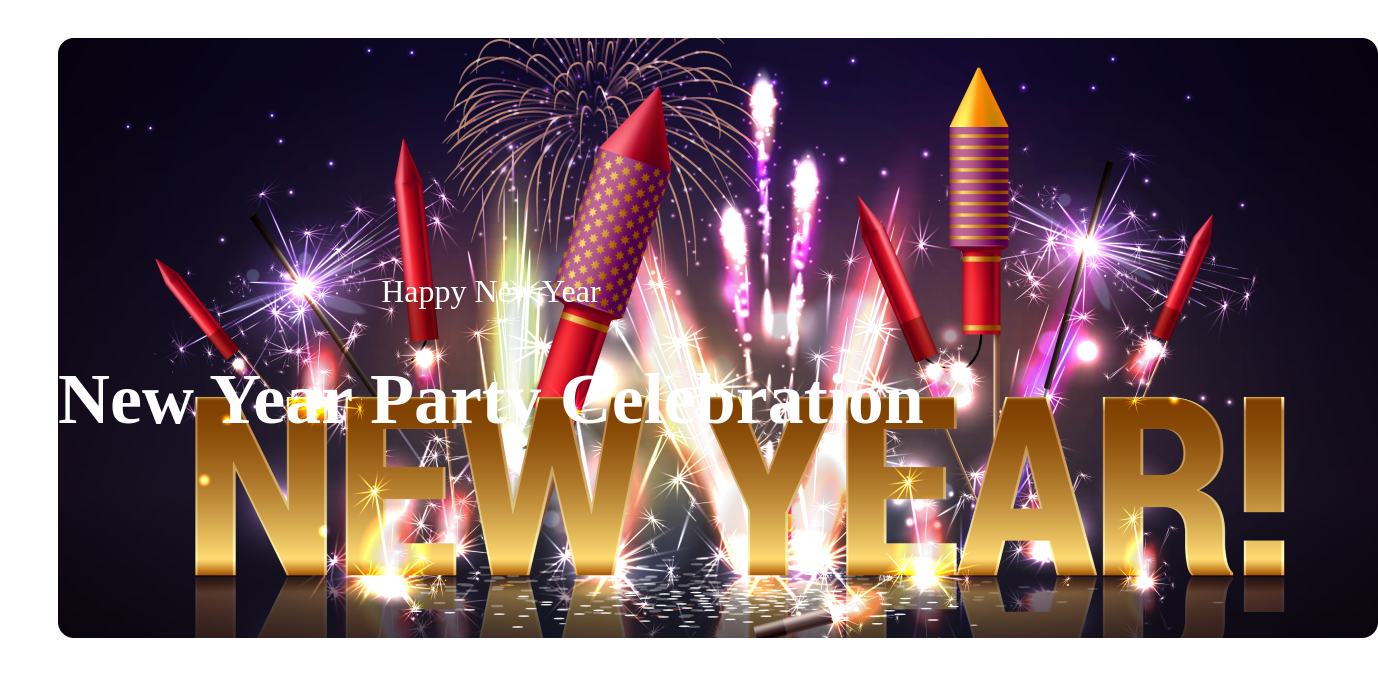
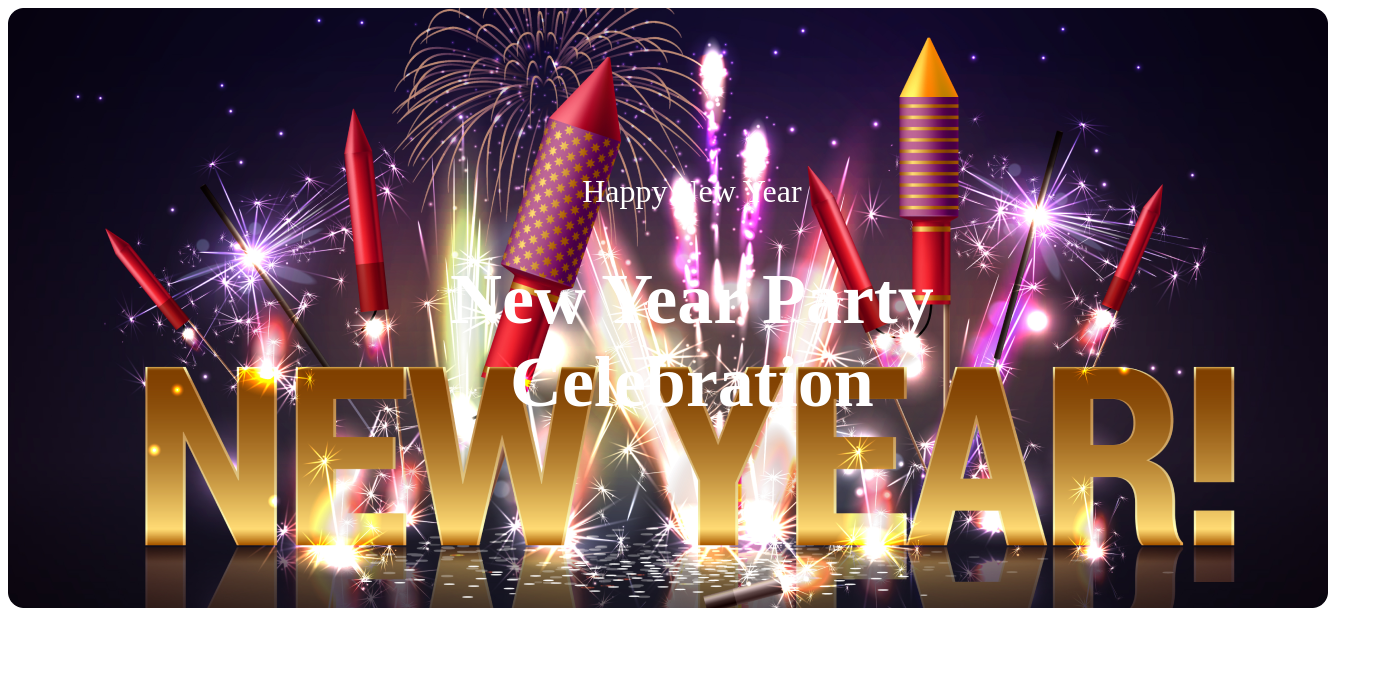
Before and after one commit to luckyosd/B9A1-New-Year-New-Mission-main, a plain HTML site: page index.html in a window 1280 px wide. Shown: the whole page, 1378 px wide, since content can reach past the window. Drawn offline with Linux system fonts and the light colour scheme.

Commit message:
happy new year celebration

```diff
--- a/index.html
+++ b/index.html
@@ -14,7 +14,7 @@
     </div>
     <div class="banner-text">
         <h4>Happy New Year</h4>
-        <h1>New Year Party Celebration</h1>
+        <h1>New Year Party <br> Celebration</h1>
     </div>
 
 
--- a/styles/style.css
+++ b/styles/style.css
@@ -1,14 +1,16 @@
-.banner-image {
+banner-image {
     position: relative;
+    opacity: 0.9;
     padding: 30px 50px 30px 50px;
 }
 
 .banner-text {
     position: absolute;
     text-align: center;
-    align-items: center;
-    top: 25%;
-    color: #fff;
+    left: 400px;
+    bottom: 200px;
+    top: 100px;
+    color: #ffffff;
     padding: 30px 50px 30px 50px;
 }
 
```
